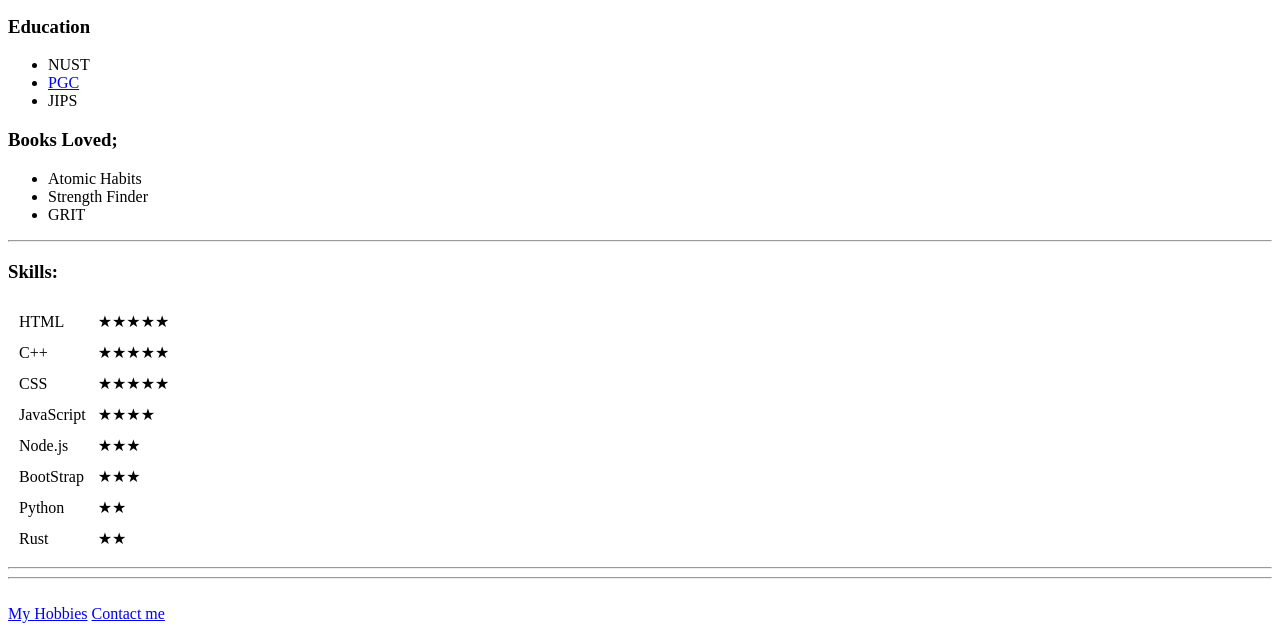
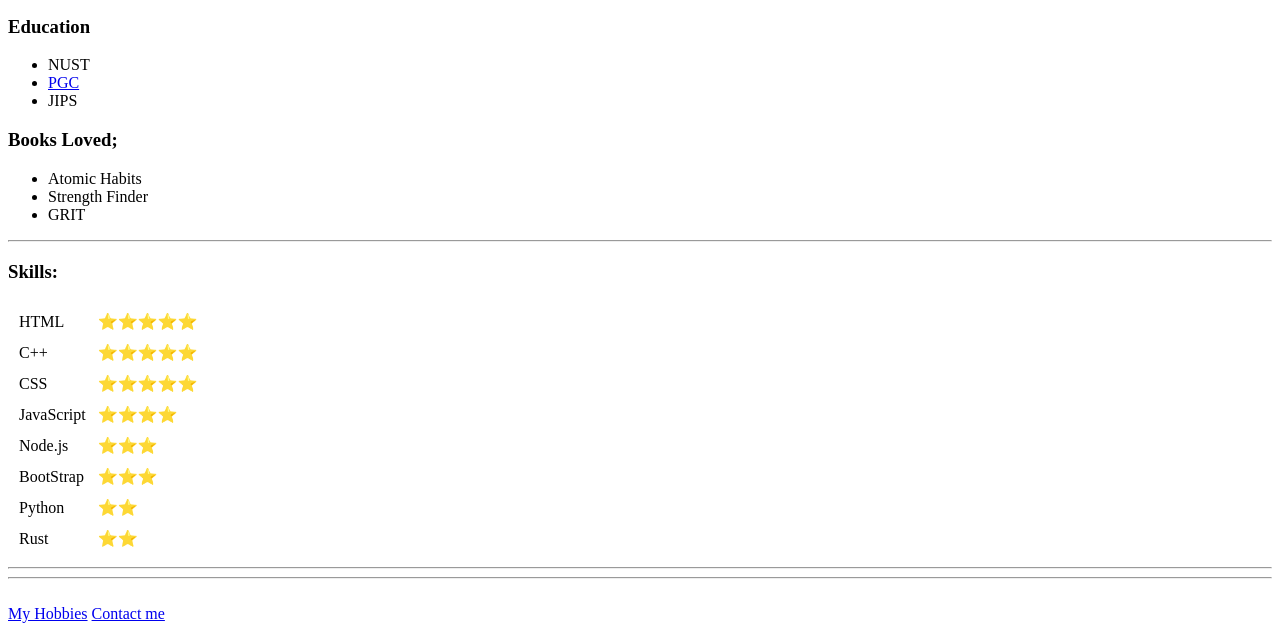
Before and after one commit to AhmerButtar/CV, a plain HTML site: page index.html in a window 1280 px wide. Shown: the part 207-838 px from the top of the page. Drawn offline with Linux system fonts and the light colour scheme.

Commit message:
update index.html

```diff
--- a/index.html
+++ b/index.html
@@ -44,36 +44,36 @@
     <tbody>
       <tr>
         <td>HTML</td>
-        <td>★★★★★</td>
+        <td>⭐⭐⭐⭐⭐</td>
       </tr>
       <tr>
         <td>C++</td>
-        <td>★★★★★</td>
+        <td>⭐⭐⭐⭐⭐</td>
       </tr>
       <tr>
         <td>CSS</td>
-        <td>★★★★★</td>
+        <td>⭐⭐⭐⭐⭐</td>
       </tr>
       <tr>
         <td>JavaScript</td>
-        <td>★★★★</td>
+        <td>⭐⭐⭐⭐</td>
       </tr>
       <tr>
         <td>Node.js</td>
-        <td>★★★</td>
+        <td>⭐⭐⭐</td>
       </tr>
       <tr>
         <td>BootStrap</td>
-        <td>★★★</td>
+        <td>⭐⭐⭐</td>
       </tr>
 
       <tr>
         <td>Python</td>
-        <td>★★</td>
+        <td>⭐⭐</td>
       </tr>
       <tr>
         <td>Rust</td>
-        <td>★★</td>
+        <td>⭐⭐</td>
       </tr>
 
     </tbody>
```
